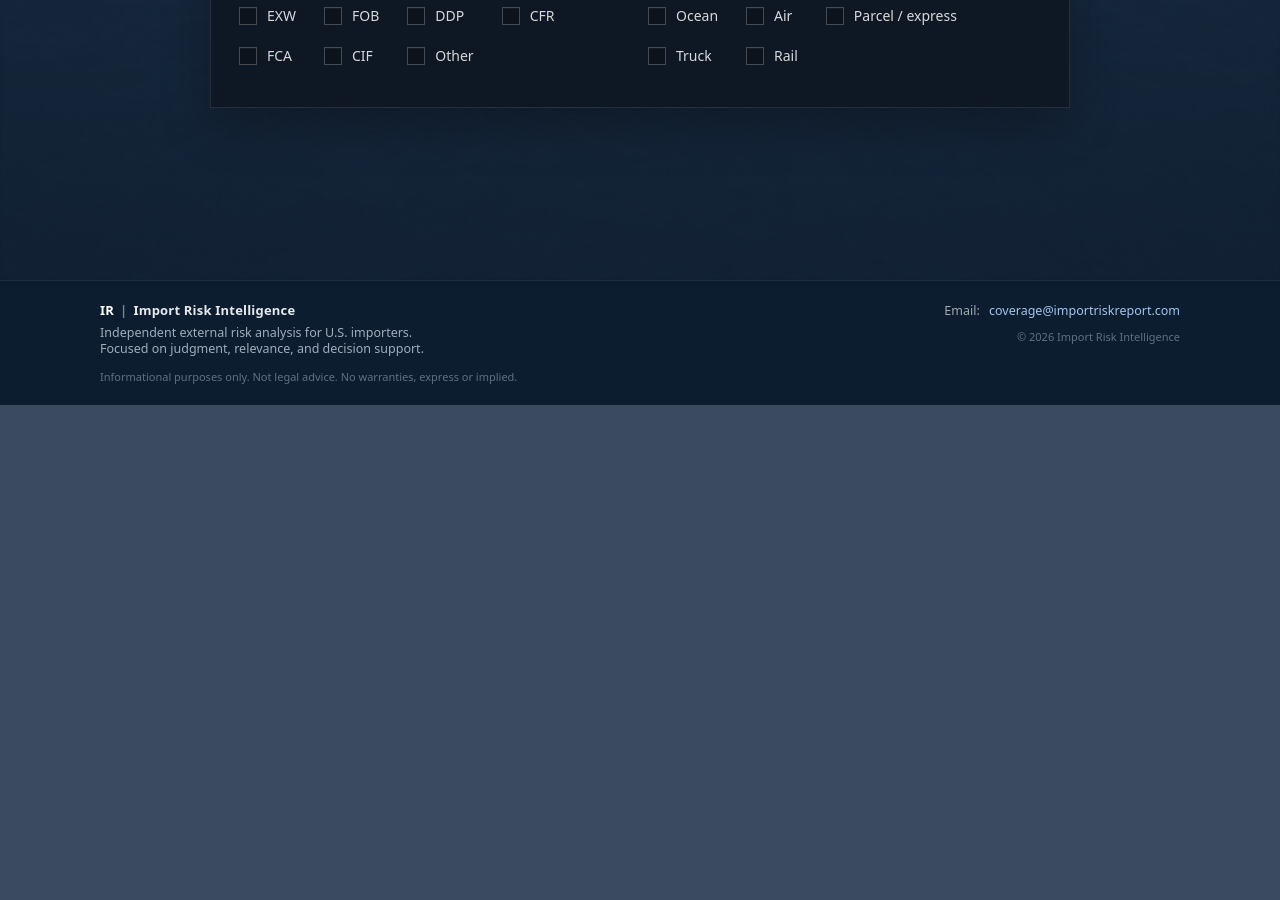
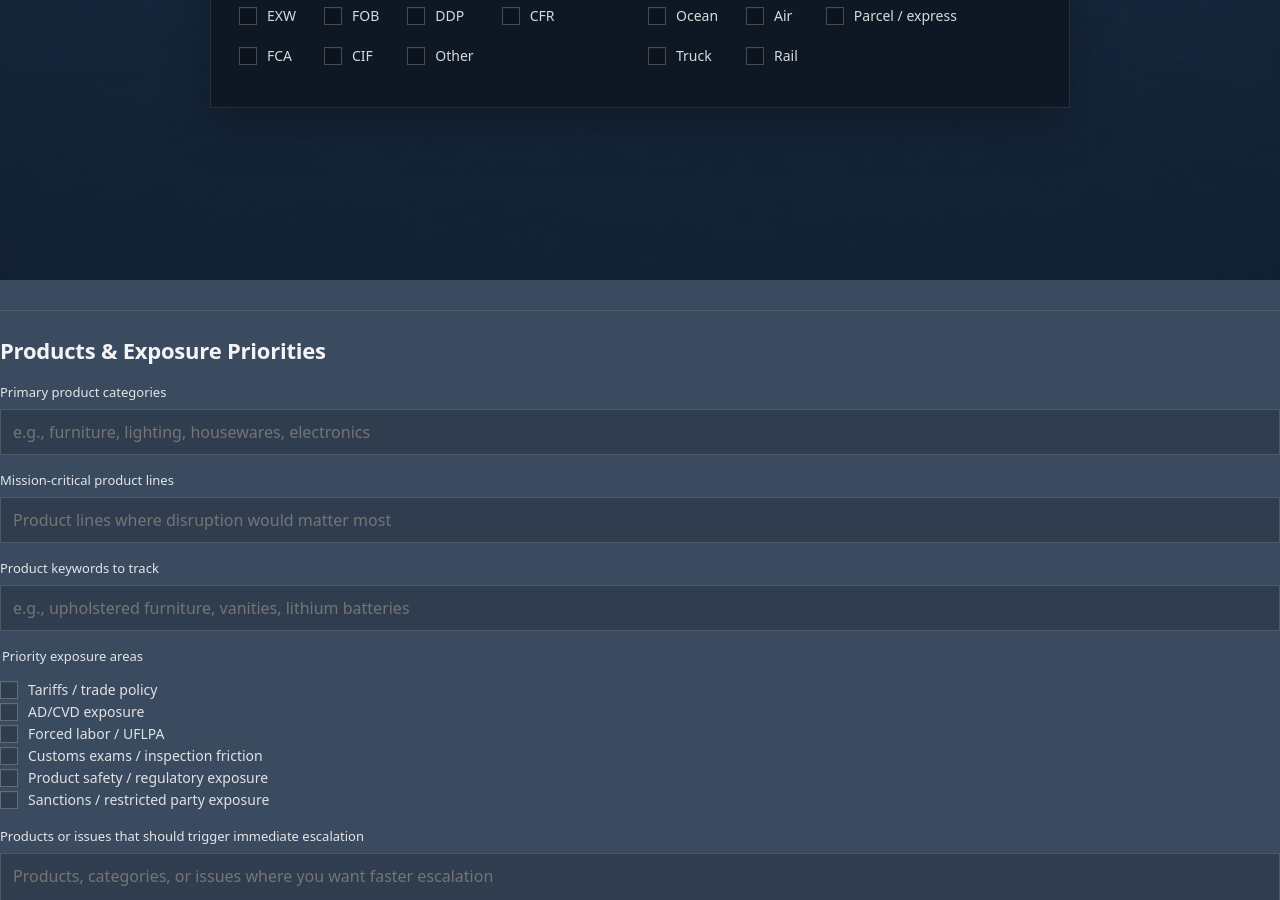
Before and after one commit to importrisk/import-risk-intelligence-site, a Jekyll site: the page built from client-profile.html, in a window 1280 px wide and 900 px high, scrolled down 1354 px. Built offline with Jekyll 4.4.1, drawn with Linux system fonts in a browser that asks for light colours; before the commit the page ends 1759 px from its top, so only the background shows below that.

Commit message:
Update client-profile.html

```diff
--- a/client-profile.html
+++ b/client-profile.html
@@ -231,6 +231,98 @@ description: Private client profile form for configuring Import Risk Intelligenc
 </div>
   </div>
 </section>
+          <section class="cp-section" aria-labelledby="products-exposure-title">
+  <div class="cp-section-head">
+    <h3 id="products-exposure-title" class="cp-section-title">Products &amp; Exposure Priorities</h3>
+  </div>
+
+  <div class="cp-row">
+    <label class="cp-label" for="cp-product-categories">Primary product categories</label>
+    <input
+      class="cp-input"
+      type="text"
+      id="cp-product-categories"
+      name="product_categories"
+      placeholder="e.g., furniture, lighting, housewares, electronics"
+    >
+  </div>
+
+  <div class="cp-row">
+    <label class="cp-label" for="cp-critical-lines">Mission-critical product lines</label>
+    <input
+      class="cp-input"
+      type="text"
+      id="cp-critical-lines"
+      name="mission_critical_lines"
+      placeholder="Product lines where disruption would matter most"
+    >
+  </div>
+
+  <div class="cp-row">
+    <label class="cp-label" for="cp-keywords">Product keywords to track</label>
+    <input
+      class="cp-input"
+      type="text"
+      id="cp-keywords"
+      name="product_keywords"
+      placeholder="e.g., upholstered furniture, vanities, lithium batteries"
+    >
+  </div>
+
+  <div class="cp-row">
+    <fieldset class="cp-fieldset">
+      <legend class="cp-label">Priority exposure areas</legend>
+
+      <div class="cp-check-grid cp-check-grid-exposure">
+        <label class="cp-check">
+          <input type="checkbox" name="priority_exposure_areas[]" value="Tariffs / trade policy">
+          <span class="cp-check-box" aria-hidden="true"></span>
+          <span class="cp-check-text">Tariffs / trade policy</span>
+        </label>
+
+        <label class="cp-check">
+          <input type="checkbox" name="priority_exposure_areas[]" value="AD/CVD exposure">
+          <span class="cp-check-box" aria-hidden="true"></span>
+          <span class="cp-check-text">AD/CVD exposure</span>
+        </label>
+
+        <label class="cp-check">
+          <input type="checkbox" name="priority_exposure_areas[]" value="Forced labor / UFLPA">
+          <span class="cp-check-box" aria-hidden="true"></span>
+          <span class="cp-check-text">Forced labor / UFLPA</span>
+        </label>
+
+        <label class="cp-check">
+          <input type="checkbox" name="priority_exposure_areas[]" value="Customs exams / inspection friction">
+          <span class="cp-check-box" aria-hidden="true"></span>
+          <span class="cp-check-text">Customs exams / inspection friction</span>
+        </label>
+
+        <label class="cp-check">
+          <input type="checkbox" name="priority_exposure_areas[]" value="Product safety / regulatory exposure">
+          <span class="cp-check-box" aria-hidden="true"></span>
+          <span class="cp-check-text">Product safety / regulatory exposure</span>
+        </label>
+
+        <label class="cp-check">
+          <input type="checkbox" name="priority_exposure_areas[]" value="Sanctions / restricted party exposure">
+          <span class="cp-check-box" aria-hidden="true"></span>
+          <span class="cp-check-text">Sanctions / restricted party exposure</span>
+        </label>
+      </div>
+    </fieldset>
+  </div>
+  <div class="cp-row">
+    <label class="cp-label" for="cp-immediate-escalation">Products or issues that should trigger immediate escalation</label>
+    <textarea
+      class="cp-textarea"
+      id="cp-immediate-escalation"
+      name="immediate_escalation_products"
+      rows="4"
+      placeholder="Products, categories, or issues where you want faster escalation"
+    ></textarea>
+  </div>
+</section>
         </form>
       </div>
     </div>
```
